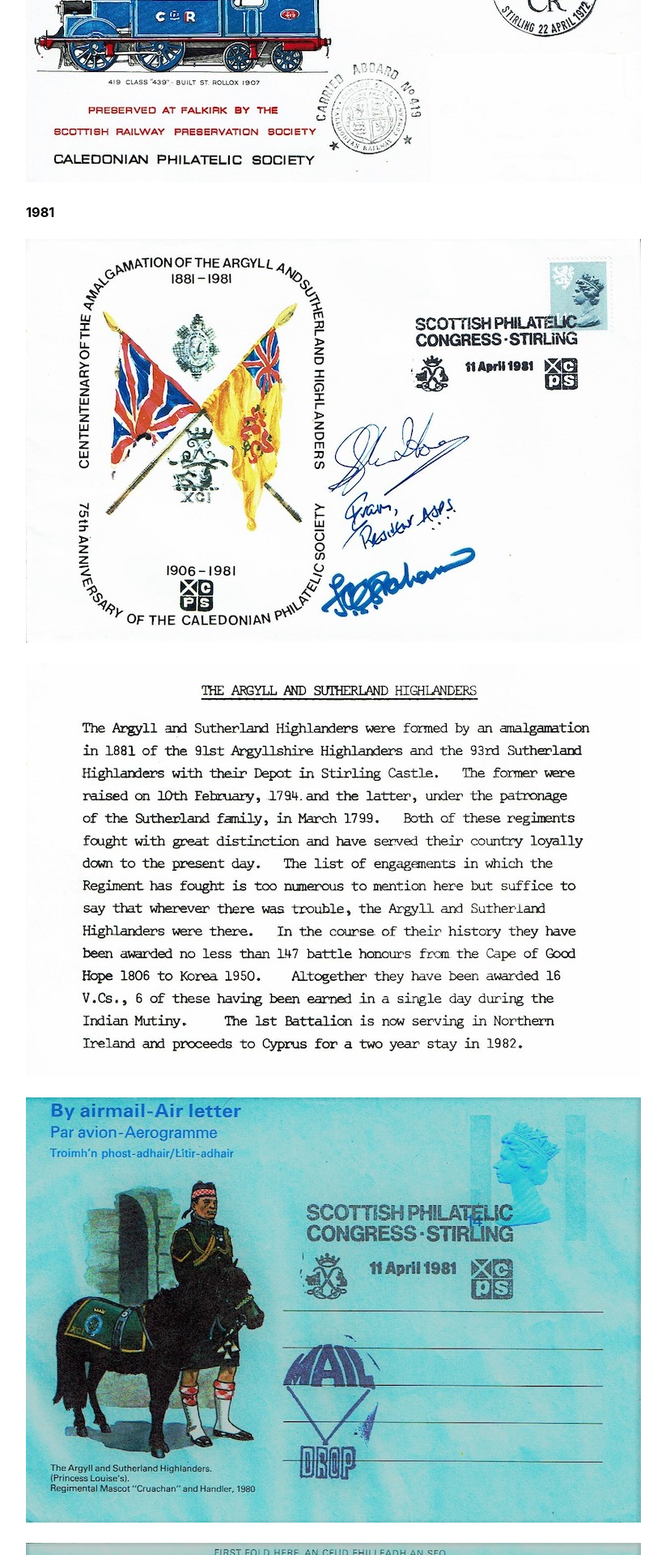
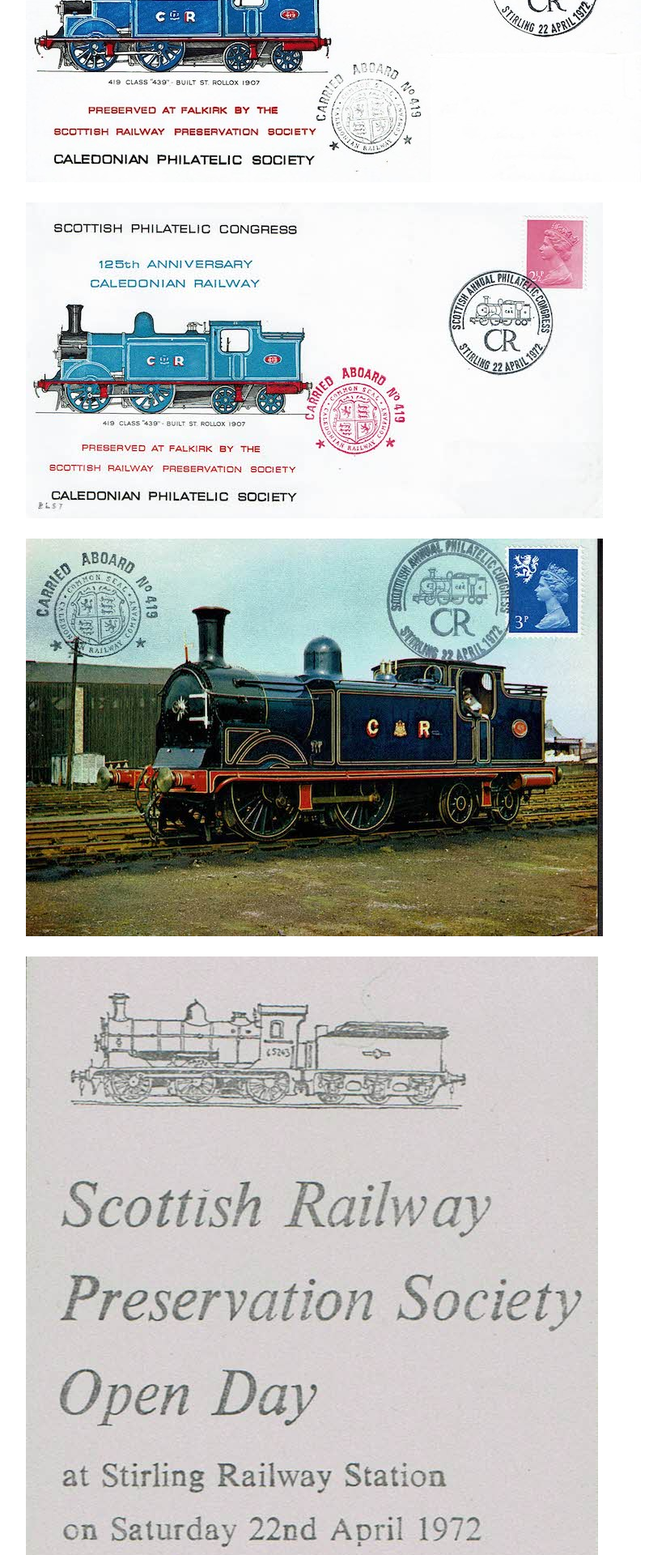
Before and after one commit to astalker/caledonian-stamps, a Jekyll site: the page built from history.md, in a window 1280 px wide. Shown: the part 2551-4471 px from the top of the page at 81% size, without its empty margins (338-1161 px from the left). Built offline with Jekyll 4.4.1, drawn with Linux system fonts in a browser that asks for light colours; our own code applies the rules of GitHub Pages for plain Markdown files.

Commit message:
Add more covers

```diff
--- a/history.md
+++ b/history.md
@@ -49,11 +49,19 @@ As is traditional many member exhibited samples of the wide collecting interests
 
 ### 1972
 
-![1972 Congress cover](images/1972-cover.jpg)
+![1972 Congress cover Black cachet](images/1972-cover.jpg)
+
+![1972 Congress cover Red cachet](images/1972-Cover-Red-Cachet.jpg)
+
+![Railway Loco](images/Railway-Loco-419.jpg)
+
+![Railway ticket](images/Ticket-to-see-Loco-419-at-Stirling-Station.jpg)
 
 ### 1981
 
 ![1981 Cover](images/1981-cover.jpg)
+
+![1981 Cover with Mail Drop Cachet](images/Cover-with-Mail-Drop-Cachet.jpg)
 
 ![1981 Insert](images/1981-insert.jpg)
 
```
Also changed, not shown: images/1972-Cover-Red-Cachet.jpg (added), images/Cover-with-Mail-Drop-Cachet.jpg (added), images/Railway-Loco-419.jpg (added), images/Ticket-to-see-Loco-419-at-Stirling-Station.jpg (added).
